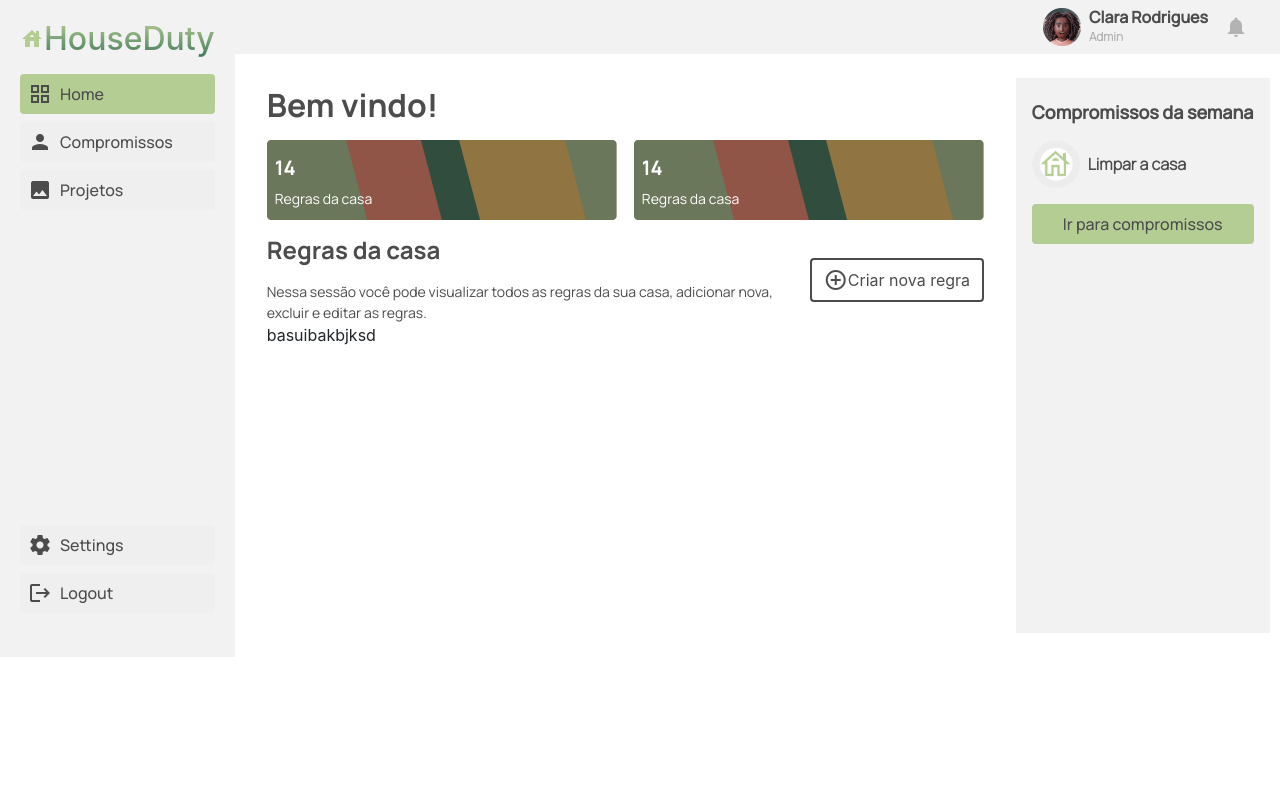
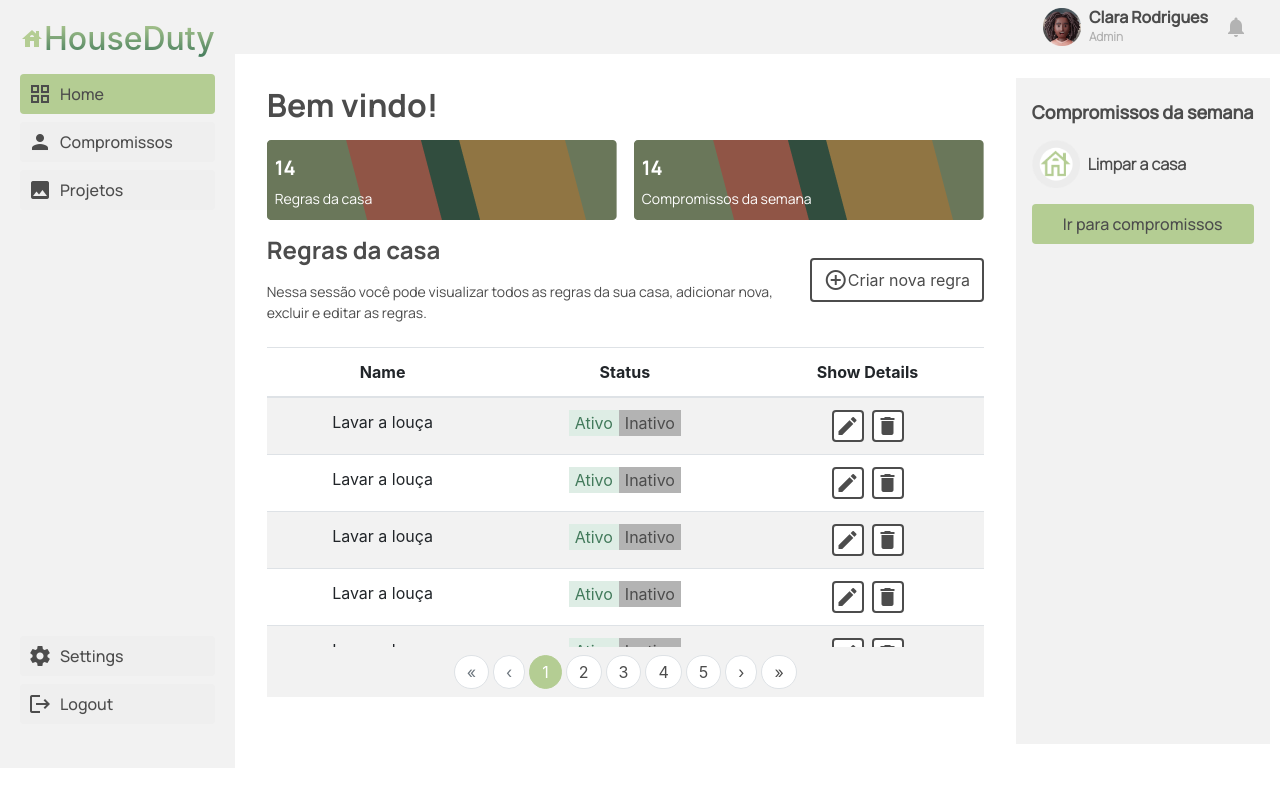
Before and after one commit to KathCris/HouseDuty, a Nuxt app: page /Home in a window 1280 px wide. Built offline with nearby package versions, Linux system fonts and the light colour scheme.

Commit message:
[Style] Rule table creation and creation and editing mode

```diff
--- a/assets/css/navBar.css
+++ b/assets/css/navBar.css
@@ -1,7 +1,8 @@
 
 .invoNavBar{
     width: min-content;
-    height: 657px;
+    height: 768px;
+    /* height: 657px; */
 
     padding: 20px;
 
--- /dev/null
+++ b/assets/css/tableRules.css
@@ -0,0 +1,87 @@
+
+
+.invoTableRules{
+    width: 100%;
+
+    margin: 24px 0px ;
+    flex-direction: column;
+}
+
+
+.table th, .table td {
+    text-align: center;
+}
+
+
+.buttonTableEditDelete{
+    display: flex;
+    align-items: center;
+    justify-content: center;
+    padding: 2px;
+    color: var(--primary-black);
+    border: var(--primary-black) solid 2px;
+    border-radius: 4px;
+    background: #fff;
+
+    margin-right: 8px;
+}
+.buttonTableEditDelete:last-child{
+    margin-right: 0px;
+}
+.buttonTableEditDelete span{
+    height: min-content;
+    width: min-content;
+}
+
+.buttonTableEditDelete:hover {
+    color: var(--primary-green);
+    border: var(--primary-green) solid 2px;
+    background: var(--background-gray);
+}
+.buttonTableEditDelete:hover *{
+    color: var(--primary-green);
+}
+
+.invoButtonsTable{
+    align-items: center;
+    justify-content: center;
+}
+
+/* tags */
+
+.tagAtivo{
+    color: var(--second-green);
+    background: #DEEDE5;
+    border: none;
+}
+
+.tagAtivo:hover{
+    cursor: default;
+}
+.tagInativo{
+    color: var(--primary-black);
+    background: var(--primary-gray-ligth);
+    border: none;
+    cursor: default;
+}
+.tagInativo:hover{
+    cursor: default;
+}
+
+
+.fotterTable{
+    justify-content: center;
+    padding: 8px;
+
+    background-color: var(--background-gray);
+
+    align-items: center;
+}
+
+.page-link{
+    color: var(--primary-black);
+}
+.page-item.active .page-link{
+    background-color: var(--primary-green);
+    border-color: var(--primary-green);
+}
--- a/components/BodyPage.vue
+++ b/components/BodyPage.vue
@@ -13,7 +13,7 @@
         <img src="../assets/img/17-athletics.png" alt="">
         <div class="flexSup textBigNumbers">
           <h4>14</h4>
-          <p>Regras da casa</p>
+          <p>Compromissos da semana</p>
         </div>
       </div>
     </div>
@@ -22,7 +22,7 @@
         <h1>Regras da casa</h1>
         <p>Nessa sessão você pode visualizar todos as regras da sua casa, adicionar nova, excluir e editar as regras.</p>
       </div>
-      <button class="buttonCreatRules">
+      <button v-b-modal.modal-prevent-closing class="buttonCreatRules">
         <span class="material-icons">
           add_circle_outline
         </span>
@@ -30,17 +30,99 @@
       </button>
     </div>
     <div class="flexSup invoTable">
-      <p>basuibakbjksd</p>
+      <TableRules />
+    </div>
+
+    <!-- MODAL -->
+    <div>
+      <b-modal
+        id="modal-prevent-closing"
+        ref="modal"
+        title="Submit Your Name"
+        @show="resetModal"
+        @hidden="resetModal"
+        @ok="handleOk"
+      >
+        <form ref="form" @submit.stop.prevent="handleSubmit">
+          <b-form-group
+            label="Name"
+            label-for="name-input"
+            invalid-feedback="Campo obrigatorio"
+            :state="nameState"
+          >
+            <b-form-input
+              id="name-input"
+              v-model="name"
+              :state="nameState"
+              required
+            />
+          </b-form-group>
+          <b-form-group
+            label="Status"
+            label-for="status-select"
+            invalid-feedback="Campo obrigatorio"
+            :state="statusSelect"
+          >
+            <b-form-select v-model="selected" :options="options" size="sm" class="mt-3" />
+          </b-form-group>
+        </form>
+      </b-modal>
     </div>
   </div>
 </template>
 
 <script>
+import TableRules from '../components/TableRules.vue'
+
 export default {
-  name: 'CardAppointments',
+  name: 'BodyPage',
+
+  components: { TableRules },
+
   data () {
     return {
-
+      name: '',
+      nameState: null,
+      statusSelect: null,
+      submittedNames: [],
+      // SELECT
+      selected: null,
+      options: [
+        { value: null, text: 'Please select an option' },
+        { value: 'a', text: 'This is First option' },
+        { value: 'b', text: 'Selected Option' },
+        { value: { C: '3PO' }, text: 'This is an option with object value' },
+        { value: 'd', text: 'This one is disabled', disabled: true }
+      ]
+    }
+  },
+  methods: {
+    checkFormValidity () {
+      const valid = this.$refs.form.checkValidity()
+      this.nameState = valid
+      return valid
+    },
+    resetModal () {
+      this.name = ''
+      this.nameState = null
+    },
+    handleOk (bvModalEvent) {
+      // Prevent modal from closing
+      bvModalEvent.preventDefault()
+      // Trigger submit handler
+      this.handleSubmit()
+    },
+    handleSubmit () {
+      // Exit when the form isn't valid
+      if (!this.checkFormValidity()) {
+        return
+      }
+      // Push the name to submitted names
+      this.submittedNames.push(this.name)
+      // Hide the modal manually
+      this.$nextTick(() => {
+        this.$bvModal.hide('modal-prevent-closing')
+      })
     }
   }
 }
--- /dev/null
+++ b/components/ModalActions.vue
@@ -0,0 +1,85 @@
+<template>
+  <div>
+    <b-button v-b-modal.modal-prevent-closing>
+      Open Modal
+    </b-button>
+
+    <div class="mt-3">
+      Submitted Names:
+      <div v-if="submittedNames.length === 0">
+        --
+      </div>
+      <ul v-else class="mb-0 pl-3">
+        <!-- <li v-for="name in submittedNames">
+          {{ name }}
+        </li> -->
+      </ul>
+    </div>
+
+    <b-modal
+      id="modal-prevent-closing"
+      ref="modal"
+      title="Submit Your Name"
+      @show="resetModal"
+      @hidden="resetModal"
+      @ok="handleOk"
+    >
+      <form ref="form" @submit.stop.prevent="handleSubmit">
+        <b-form-group
+          label="Name"
+          label-for="name-input"
+          invalid-feedback="Name is required"
+          :state="nameState"
+        >
+          <b-form-input
+            id="name-input"
+            v-model="name"
+            :state="nameState"
+            required
+          />
+        </b-form-group>
+      </form>
+    </b-modal>
+  </div>
+</template>
+
+<script>
+export default {
+  data () {
+    return {
+      name: '',
+      nameState: null,
+      submittedNames: []
+    }
+  },
+  methods: {
+    checkFormValidity () {
+      const valid = this.$refs.form.checkValidity()
+      this.nameState = valid
+      return valid
+    },
+    resetModal () {
+      this.name = ''
+      this.nameState = null
+    },
+    handleOk (bvModalEvent) {
+      // Prevent modal from closing
+      bvModalEvent.preventDefault()
+      // Trigger submit handler
+      this.handleSubmit()
+    },
+    handleSubmit () {
+      // Exit when the form isn't valid
+      if (!this.checkFormValidity()) {
+        return
+      }
+      // Push the name to submitted names
+      this.submittedNames.push(this.name)
+      // Hide the modal manually
+      this.$nextTick(() => {
+        this.$bvModal.hide('modal-prevent-closing')
+      })
+    }
+  }
+}
+</script>
--- /dev/null
+++ b/components/TableRules.vue
@@ -0,0 +1,58 @@
+<template>
+  <div class="flexSup invoTableRules">
+    <b-table style="width: 100%; margin-bottom: 0px!important;" :items="items" :fields="fields" striped sticky-header>
+      <!-- status de ativo ou inativo -->
+      <template #cell(Status)>
+        <button class="tagAtivo">
+          Ativo
+        </button>
+        <button class="tagInativo">
+          Inativo
+        </button>
+      </template>
+      <!-- Botões de editar e excluir -->
+      <template #cell(show_details)>
+        <div class="flexSup invoButtonsTable">
+          <button class="buttonTableEditDelete">
+            <span class="material-icons">
+              edit
+            </span>
+          </button>
+          <button class="buttonTableEditDelete">
+            <span class="material-icons">
+              delete
+            </span>
+          </button>
+        </div>
+      </template>
+    </b-table>
+    <div class="flexSup fotterTable">
+      <b-pagination v-model="currentPage" pills :total-rows="rows" style="margin-bottom: 0px!important;" />
+    </div>
+  </div>
+</template>
+
+<script>
+export default {
+  name: 'TableRules',
+  data () {
+    return {
+      fields: ['Name', 'Status', 'show_details'],
+      items: [
+        { Name: 'Lavar a louça' },
+        { Name: 'Lavar a louça' },
+        { Name: 'Lavar a louça' },
+        { Name: 'Lavar a louça' },
+        { Name: 'Lavar a louça' },
+        { Name: 'Lavar a louça' },
+        { Name: 'Lavar a louça' },
+        { Name: 'Lavar a louça' },
+        { Name: 'Lavar a louça' },
+        { Name: 'Lavar a louça' }
+      ],
+      rows: 100,
+      currentPage: 1
+    }
+  }
+}
+</script>
--- a/nuxt.config.js
+++ b/nuxt.config.js
@@ -27,7 +27,8 @@ export default {
     '@/assets/css/header.css',
     '@/assets/css/pagePrincipal.css',
     '@/assets/css/cardAppointments.css',
-    '@/assets/css/bodyPage.css'
+    '@/assets/css/bodyPage.css',
+    '@/assets/css/tableRules.css'
   ],
 
   // Plugins to run before rendering page: https://go.nuxtjs.dev/config-plugins
--- a/pages/Home/index.vue
+++ b/pages/Home/index.vue
@@ -1,6 +1,7 @@
 <template>
   <div class="flexSup">
     <NavBar />
+    <!-- <ModalActions /> -->
     <div class="flexSup invoBody">
       <HeaderNav />
       <div class="flexSup invoLineBody">
@@ -16,6 +17,7 @@ import NavBar from '../../components/NavBar.vue'
 import HeaderNav from '../../components/HeaderNav.vue'
 import BodyPage from '../../components/BodyPage.vue'
 import CardAppointments from '../../components/CardAppointments.vue'
+// import ModalActions from '../../components/ModalActions.vue'
 
 export default {
   name: 'Home',
```
